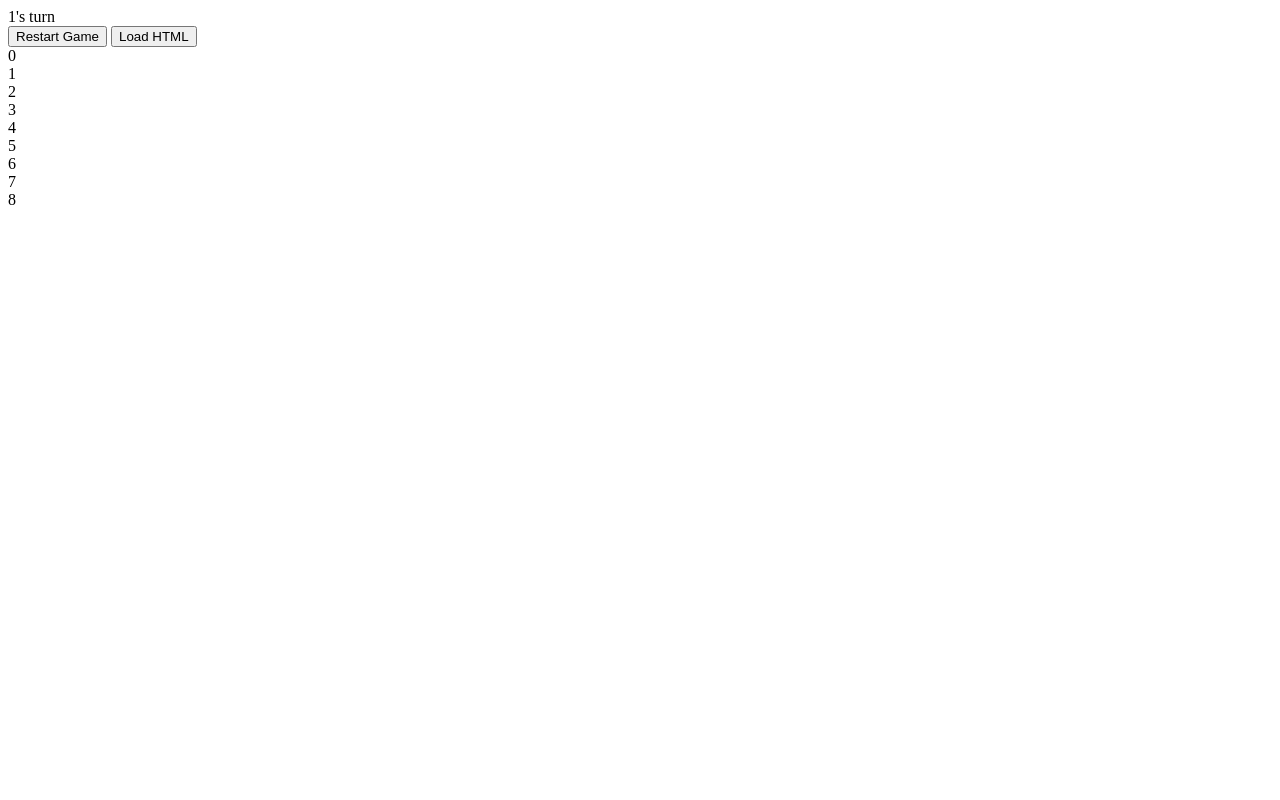
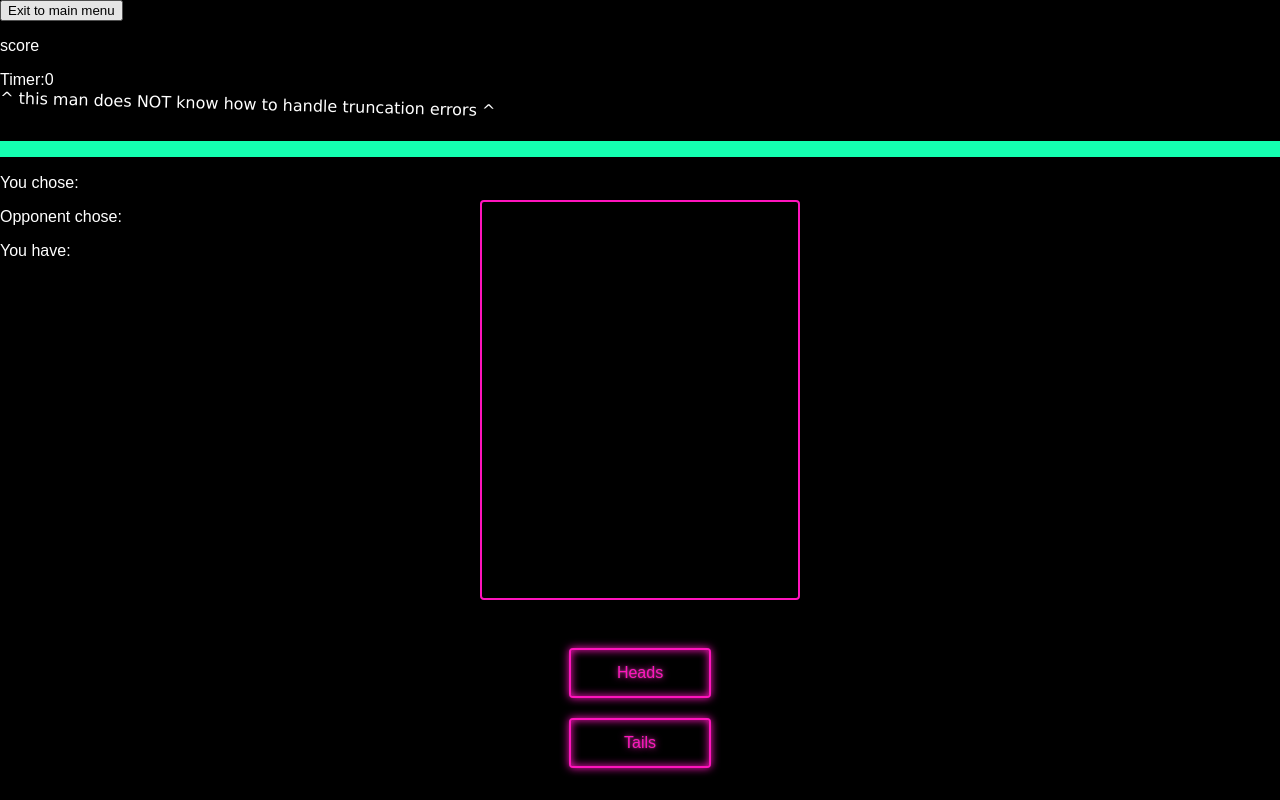
Before and after one commit to N-Khouri/Le_epic_hax0rs, a Flask app: template templates/TicTacToe.html in a window 1280 px wide. Run offline with Flask 2, Linux system fonts and the light colour scheme; the template is opened without the code that fills it, so the values that code supplies are empty.

Commit message:
Coin Flip Implementation
Completed Base Functionality. Need to implement multiplayer.

```diff
--- a/TicTacToe.js
+++ b/TicTacToe.js
@@ -1,132 +1,112 @@
 "use strict";
-const X = 1;
-const O = 2;
-const empty = 0;
+// const heads = 1;
+// const tails = 0;
 
-const gameStatus = document.querySelector(".gameStatus");
-const tiles = Array.from(document.querySelectorAll(".tile"));
-console.log(tiles)
-//if a game is going on currently
-let currentGame = true;
+// function tossCoin(){
+//     const x = math.random
 
-//X always plays first
-let currentTurn = X;
+//     if (x < 0.5){
+//         return tails;
+//     }
+//     else{
+//         return heads;
+//     }
+// }
 
-//temporarily storing the game in array
-let gamestate = ["", "", "", "", "", "", "", "", ""];
+//  Things to do:
+//  Figure out how to prevent users from reseting the timer/making it go faster
+//  Implement live chat
+//  Implement websockets
+//  Implement score functionality
 
-//conditions to check if the player has won the game
-const combinations = [
-    [0,1,2], //rows
-    [3,4,5],
-    [6,7,8],
-    [0,4,8], //diagonals
-    [2,4,6],
-    [0,3,6], //columns
-    [1,4,7],
-    [2,5,8]
-];
+// Time left to choose
+var timeLeft = 5;
 
-const PlayerTurn = () => ` ${currentTurn}'s turn`;
-const winMessage = () => ` Player ${currentTurn} has won the game!`;
-const drawMessage = () => `The game is a draw!`;
-gameStatus.innerHTML = PlayerTurn();
+const heads = "Heads";
+const tails = "Tails";
 
-tiles.forEach((tile,index) => {
-    tile.addEventListener('click', () => useraction(tile, index));
-});
+var playerChoice = "coin";
+var outcome = "coin";
 
-//function to find which cell the player placed symbol on
-function cellPlayed(clickedcell, cellIndex){
-    gamestate[cellIndex] = currentTurn;
-    clickedcell.innerHTML = currentTurn;
+const youSuck = new Audio('/sounds/YouSuckActual.mp3');
+const AUGH = new Audio('/sounds/AUUGH.mp3')
+const drumRoll = new Audio('/sounds/DrumRoll.mp3')
+// Sets players choice to heads
+function headsFunction(){
+    document.getElementById("choice").innerHTML = "You chose: Heads";
+    playerChoice = heads;
+    startFlipTimer();
 }
 
-//switches the players turn
-function switchPlayerTurn(){
-    currentTurn = currentTurn == X ? O : X;
-    gameStatus.innerHTML = PlayerTurn();
+// Sets players choice to tails
+function tailsFunction(){
+    document.getElementById("choice").innerHTML = "You chose: Tails";
+    playerChoice = tails;
+    startFlipTimer();
 }
 
-//checks the condition of the game after every turn
-function checkResult(){
-    let Win = false;
-    for (let i =0; i<8 ; i++){
-        const condition = combinations[i];
-        let a = gamestate[condition[0]];
-        let b = gamestate[condition[1]];
-        let c = gamestate[condition[2]];
-        if (a == "" || b == "" || c == ""){
-            continue;
+// Starts countdown for both players
+function startFlipTimer(){
+    var timer = setInterval(function(){
+        document.getElementById('timerNumber').innerHTML= "Timer:"+timeLeft;
+        document.getElementById('timer').value -= .01;
+        timeLeft-= .01;
+        if(timeLeft<0){
+            clearInterval(timer);
+            document.getElementById('timer').value = 5;
+            timeLeft = 5;
         }
+    }, 10);
+    // Flips coin after 7.8 seconds
+    setTimeout(flipCoin, 5000)
+}
 
-        if ((a == b) && (b == c)){
-            Win = true;
-            break;
+// Helper function for setting color of coin
+function randomColor(){
+    return Math.floor(Math.random() * 255);
+}
+
+// Actual flipping of coin
+function flipCoin(){
+    drumRoll.play();
+    var iterations = 24;
+    // interval to build some suspense so we don't have to watch something extremely static
+    var suspense = setInterval(function(){
+        var x = Math.random();
+        document.getElementById("coinValue").style="color: rgba("+randomColor()+","+randomColor()+","+randomColor()+");"
+        // if x is greater or less than .5 set the values respectively
+        if(x < .5){
+            document.getElementById("coinValue").innerHTML = "Heads";
+            outcome = heads;
         }
+        else{
+            document.getElementById("coinValue").innerHTML = "Tails";
+            outcome = tails;
+            }
+        iterations-= 1;
+        if(iterations<0){
+            clearInterval(suspense);
+        }
+    }, 150);
+
+    // Checks win condition after 2 seconds
+    setTimeout(function(){
+        checkWinner();
+    }, 4500);
+}
+
+// Checks win condition
+function checkWinner(){
+    if (playerChoice == outcome){
+        document.getElementById("outcome").innerHTML = "You have: WON :D";
+        AUGH.play();
     }
-
-    // to check if the round is won
-    if(Win){
-        //display draw win message
-        currentGame = false;
-        return;
+    else{
+        document.getElementById("outcome").innerHTML = "You have: LOST >:( BOO YOU SUCK!";
+        youSuck.play();
     }
-
-    //to check if the round is draw
-    let Draw = !gamestate.includes("");
-    if(Draw){
-        // display draw message
-        currentGame = false;
-        return;
-    }
-
-    switchPlayerTurn();
 }
 
 
-//function to get the coordinate of the cell player just played, NEED CHRIS'S HELP FOR HTML ELEMENT
-function cellClicked(event){
-    const clickedcell = event.target;
-
-    const cellIndex = parseInt(clickedcell.getAttribute('coordinate'));
-
-    if(gamestate[cellIndex] !== "" || !currentGame){
-        return;
-    }
-
-    cellPlayed(clickedcell, cellIndex);
-    checkResult();
-}
-
-
-//reset the game to original stuff
-function RestartGame(){
-    currentGame = true;
-    currentTurn = X;
-
-    //reset the game data structure to empty
-    //gamestate = ["", "", "", "", "", "", "", "", ""];
-
-    gameStatus.innerHTML = PlayerTurn();
-
-    //resets the values of html elements to empty
-    document.querySelectorAll('.div').forEach(cell => cell.innerHTML = "");
-
-}
-
-//adding listeners for when the players play the game, to listen for "click" and check each condition
-document.querySelectorAll('.div').forEach(cell => cell.addEventListener('click', cellClicked));
-//document.querySelector('restartGame').addEventListener('click', RestartGame);
-
-
-// //ask chris what this do
-// function initializeHTML(){
-//     for (let i = 0; i <= 8; i++){
-//         const divElement = document.createElement('div');
-//         divElement.id = "grid"+String(i);
-//         divElement.setAttribute("coordinate", i)
-//         divElement.innerHTML += "hello";
-//         document.body.appendChild(divElement);
-//     }
-// }
+//document.getElementById("coinValue").innerHTML = "Heads";
+//document.getElementById("coinValue").innerHTML = "Tails";
--- a/requirements.txt
+++ b/requirements.txt
@@ -1,4 +1,4 @@
 pymongo
 flask
-hashlib
-os
+# hashlib
+# os
--- a/static/css/style.css
+++ b/static/css/style.css
@@ -11,6 +11,7 @@ body{
     padding: 0;
     font-family: sans-serif;
     background: black;
+    color: white;
 }
 
 section {
@@ -225,3 +226,104 @@ tbody tr:hover{
     border: black solid;
     padding: 1px
 }
+
+.board{
+    position: absolute;
+    left: 50%;
+    top: 50%;
+    transform: translate(-50%, -50%);
+    height: 50%;
+    width: 25%;
+    border: var(--clr-neon-pink) 0.125em solid;
+    border-radius: 0.25em;
+    text-align: center;
+}
+
+.coinChoice{
+    display: block;
+    text-align: center;
+    height: 50px;
+    width: 100px;
+    margin: 10px;
+    background-color: black;
+
+    font-size: 1rem;
+    display: inline-block;
+    cursor: pointer;
+    text-decoration: none;
+    color: var(--clr-neon-pink);
+    border: var(--clr-neon-pink) 0.125em solid;
+    padding: 0.25em 1em;
+    border-radius: 0.25em;
+    text-shadow: 0 0 0.125em hsl(0 0% 100% / 0.3), 0 0 0.45em currentColor;
+    box-shadow: inset 0 0 0.5em 0 var(--clr-neon-pink), 0 0 0.5em 0 var(--clr-neon-pink);
+    position: relative;
+    width: 45%;
+    bottom: -110%;
+}
+
+.coinChoice::before{
+    pointer-events: none;
+    content: "";
+    position: relative;
+    background: var(--clr-neon-pink);
+    top: 120%;
+    left: 0;
+    width: 100%;
+    height: 100%;
+
+    transform: perspective(1em) rotateX(40deg) scale(1, 0.35);
+    filter: blur(1em);
+    opacity: 0.7;
+}
+
+.coinChoice::after{
+    content: "";
+    position: absolute;
+    top: 0;
+    bottom: 0;
+    left: 0;
+    right: 0;
+    box-shadow: 0 0 2em 0.5em var(--clr-neon-pink);
+    opacity: 0;
+    background-color: var(--clr-neon-black);
+    z-index: -1;
+    transition: opacity 100ms linear;
+}
+
+.coinChoice:hover{
+    color: var(--clr-neon-pink);
+}
+
+.coinChoice:hover::before{
+    opacity: 1;
+}
+
+.coinChoice:hover::after{
+    opacity: .5;
+}
+
+.timer{
+    width: 100%;
+    background: black;
+    border: 0px;
+}
+
+.timer::-webkit-progress-value {
+    background-color: var(--clr-neon-cyan);
+  }
+
+.timer::-moz-progress-bar {
+    background-color: var(--clr-neon-cyan);
+}
+
+.coinValue{
+    color: var(--clr-neon-pink);
+    text-shadow: 0 0 0.125em hsl(0 0% 100% / 0.3), 0 0 0.45em currentColor;
+    font-size: 100px;
+}
+
+.LUL{
+    font-family: "Comic Sans MS";
+    -webkit-transform: rotate(1.5deg) translate(0px,0px);
+}
--- a/templates/TicTacToe.html
+++ b/templates/TicTacToe.html
@@ -1,26 +1,25 @@
 <!DOCTYPE html>
 <head>
     <meta charset="UTF-8">
+    <link rel="stylesheet" type="text/css" href="\static\css\style.css">
+    <!-- <link rel="stylesheet" href="{{ url_for('static', filename='css/style.css') }}"> -->
     <title>TIC TAC TOE</title>
 </head>
 <body>
-    <div class = "board" id="board">
+    <script src="/TicTacToe.js"></script>
+    <button class="exitGame" onclick="amogus()"> Exit to main menu</button>
+    <p id="score"> score </p>
+    <p id="timerNumber"> Timer:0 </p>
+    <p class="LUL"> ^ this man does NOT know how to handle truncation errors ^</p>
+    <progress class="timer" id="timer" value="5" max="5"></progress>
+    <p class="choice" id="choice"> You chose: </p>
+    <p class="choice" id="opponentChoice"> Opponent chose: </p>
+    <p class="outcome" id="outcome"> You have: </p>
+    <div class="board">
+        <button class="coinChoice" id="heads" onclick="headsFunction()"> Heads </button>
+        <button class="coinChoice" id="tails" onclick="tailsFunction()"> Tails </button>
+        <p class="coinValue" id="coinValue"></p>
     </div>
-
-    <div class="gameStatus"></div>
-    <button class="restartGame"> Restart Game </button>
-
-    <input type = "button" onclick="initializeHTML()" value = "Load HTML">
-    <script src="/TicTacToe.js"></script>
-    <div id="grid0" class="tile" coordinate="0">0</div>
-    <div id="grid1" class="tile" coordinate="1">1</div>
-    <div id="grid2" class="tile" coordinate="2">2</div>
-    <div id="grid3" class="tile" coordinate="3">3</div>
-    <div id="grid4" class="tile" coordinate="4">4</div>
-    <div id="grid5" class="tile" coordinate="5">5</div>
-    <div id="grid6" class="tile" coordinate="6">6</div>
-    <div id="grid7" class="tile" coordinate="7">7</div>
-    <div id="grid8" class="tile" coordinate="8">8</div>
 
 </body>
 </html>
--- a/templates/index.html
+++ b/templates/index.html
@@ -3,8 +3,8 @@
 <head>
     <meta charset="utf-8">
     <title> welcome </title>
-    <!--<link rel="stylesheet" type="text/css" href="style.css">-->
-     <link rel="stylesheet" href="{{ url_for('static', filename='css/style.css') }}">
+    <!-- <link rel="stylesheet" type="text/css" href="\static\css\style.css"> -->
+    <link rel="stylesheet" href="{{ url_for('static', filename='css/style.css') }}">
 </head>
 <body>
     <div class ="welcome-container">
--- a/templates/main_menu.html
+++ b/templates/main_menu.html
@@ -3,8 +3,8 @@
 <head>
     <meta charset="utf-8">
     <title> Main Menu </title>
-    <!-- <link rel="stylesheet" type="text/css" href="style.css"> -->
-    <link rel="stylesheet" href="{{ url_for('static', filename='css/style.css') }}">
+    <link rel="stylesheet" type="text/css" href="\static\css\style.css">
+    <!-- <link rel="stylesheet" href="{{ url_for('static', filename='css/style.css') }}"> -->
 </head>
 <body>
     <div class ="menu-container">
```
Also changed, not shown: 3 other files.
